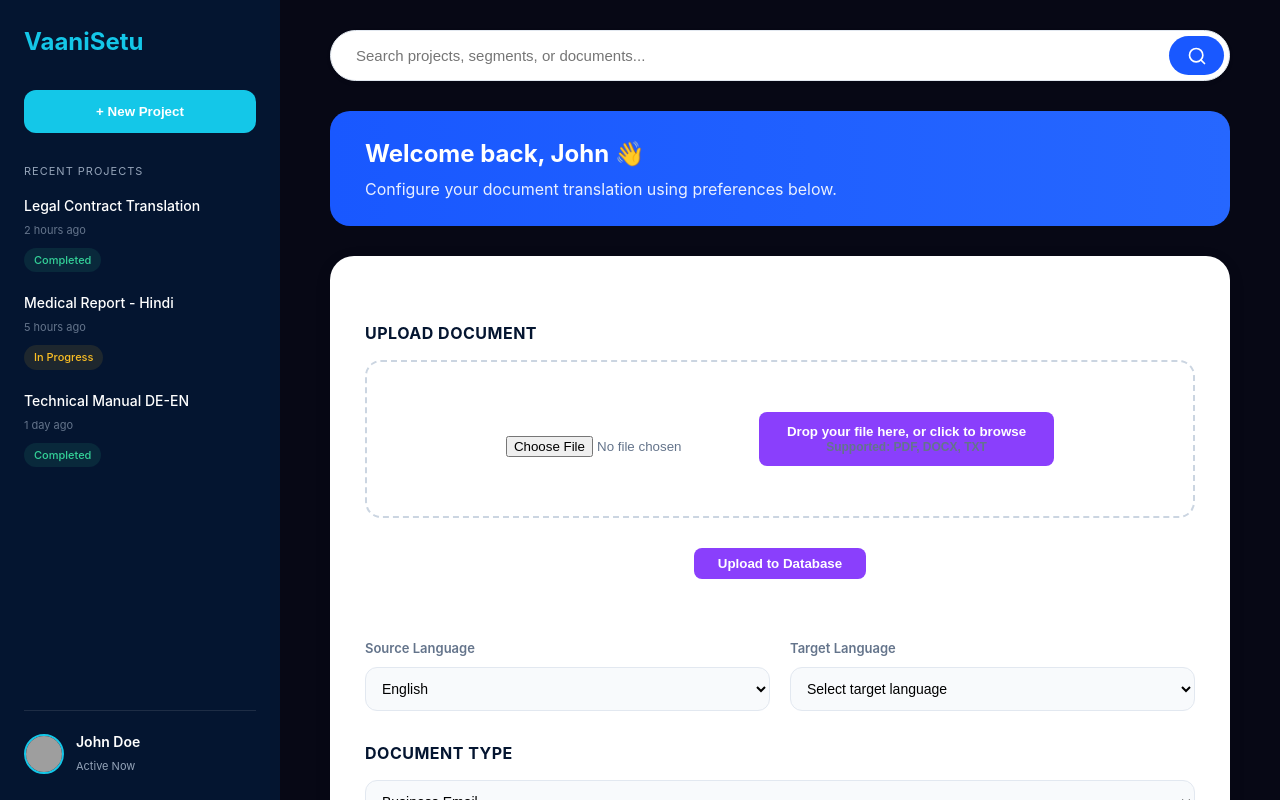
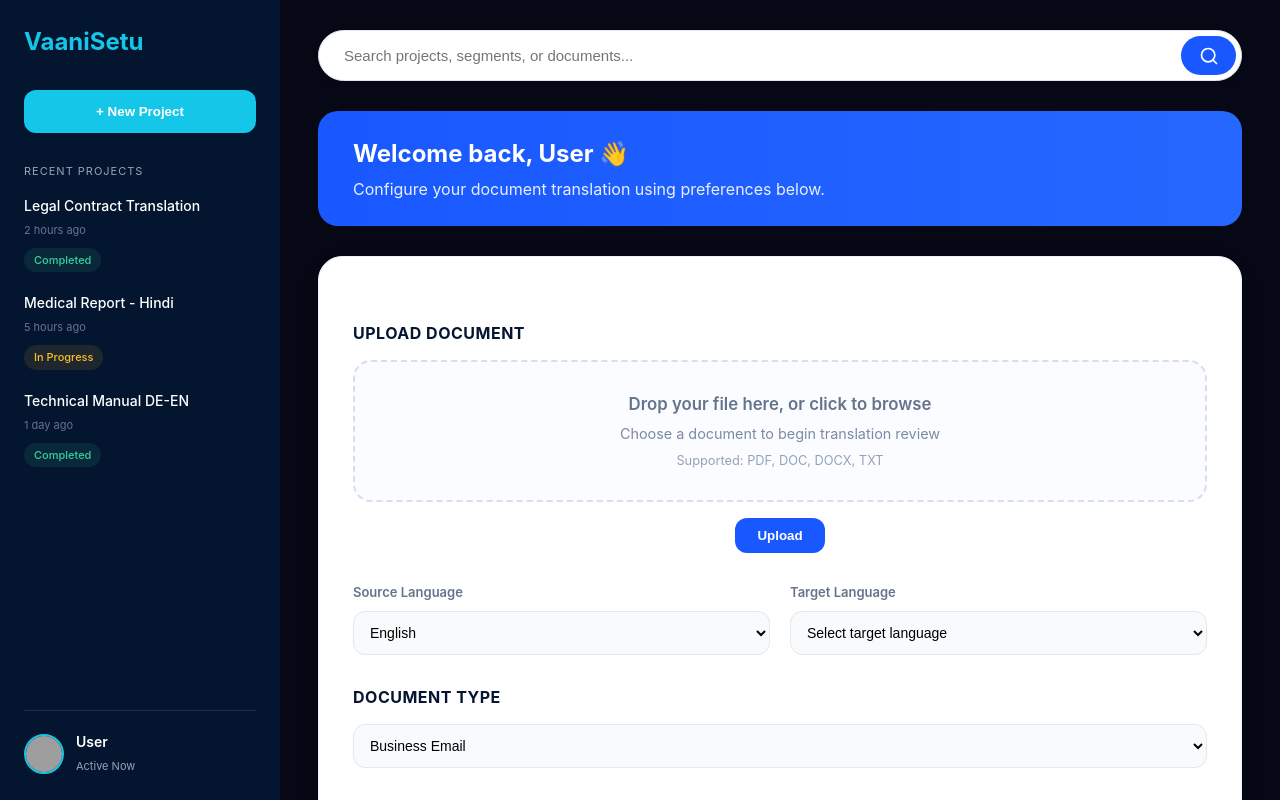
Before and after one commit to anushakinikar/AI-4-Real, a Next.js app in the folder frontend/: page /upload in a window 1280 px wide. Built offline with nearby package versions, Linux system fonts and the light colour scheme; grey boxes are pictures that could not be loaded.

Commit message:
Fixed Upload UI

```diff
--- a/frontend/src/app/upload/upload_page.css
+++ b/frontend/src/app/upload/upload_page.css
@@ -13,7 +13,6 @@ html {
     background: #f5f7fb;
     color: #333;
     overflow: hidden;
-    /* Prevent global scroll */
 }
 
 .main-layout {
@@ -121,12 +120,17 @@ html {
 /* 3. Main Content Area */
 .content-area {
     flex: 1;
-    padding: 30px 50px;
+    padding: 30px 38px;
     overflow-y: auto;
     height: 100vh;
 }
 
-/* Reference UI: Pill Search Bar (image_ad0721.png) */
+.upload-container {
+    width: 100%;
+    min-height: 100vh;
+}
+
+/* Search Bar */
 .search-container {
     position: relative;
     width: 100%;
@@ -182,9 +186,12 @@ html {
 /* 4. Form Components */
 .form-card {
     background: white;
-    padding: 35px;
+    padding: 34px;
     border-radius: 24px;
-    box-shadow: 0 4px 20px rgba(0, 0, 0, 0.05);
+    box-shadow: 0 8px 24px rgba(15, 23, 42, 0.06);
+    border: 1px solid #edf2ff;
+    max-width: 1040px;
+    margin: 0 auto 32px;
 }
 
 .section-title {
@@ -196,15 +203,104 @@ html {
     letter-spacing: 0.5px;
 }
 
+/* 5. Upload Box — FIXED */
 .upload-box {
-    border: 2px dashed #cbd5e1;
-    border-radius: 16px;
-    padding: 50px;
-    text-align: center;
-    color: #64748b;
-    margin-bottom: 30px;
+    margin-bottom: 16px;
 }
 
+.upload-dropzone {
+    width: 100%;
+    min-height: 142px;
+    border: 2px dashed #d6deef;
+    border-radius: 18px;
+    background: #fbfcff;
+    display: flex;
+    align-items: center;
+    justify-content: center;
+    padding: 28px 20px;
+    text-align: center;
+    cursor: pointer;
+    transition: border-color 0.2s ease, background 0.2s ease, transform 0.2s ease;
+}
+
+.upload-dropzone:hover {
+    border-color: #7c95ff;
+    background: #f4f7ff;
+    transform: translateY(-1px);
+}
+
+.upload-input-hidden {
+    display: none;
+}
+
+.upload-dropzone-content {
+    display: flex;
+    flex-direction: column;
+    align-items: center;
+    gap: 6px;
+}
+
+.upload-file-name {
+    font-size: 1.05rem;
+    font-weight: 600;
+    color: #64748b;
+    margin: 0;
+    word-break: break-word;
+}
+
+.upload-file-hint {
+    font-size: 0.9rem;
+    color: #7c8aa5;
+}
+
+.upload-supported {
+    font-size: 0.8rem;
+    color: #94a3b8;
+}
+
+.upload-actions {
+    display: flex;
+    flex-direction: column;
+    align-items: center;
+    gap: 10px;
+    margin-bottom: 8px;
+}
+
+.selected-file-note {
+    font-size: 0.9rem;
+    color: #475569;
+}
+
+.upload-db-btn {
+    border: none;
+    border-radius: 12px;
+    background: #1958ff;
+    color: #fff;
+    font-weight: 600;
+    padding: 10px 22px;
+    cursor: pointer;
+    transition: background 0.2s ease, transform 0.2s ease;
+}
+
+.upload-db-btn:hover {
+    background: #0f45d6;
+    transform: translateY(-1px);
+}
+
+.upload-status {
+    font-size: 0.9rem;
+    font-weight: 600;
+}
+
+.upload-status.success {
+    color: #15803d;
+}
+
+.upload-status.error {
+    color: #dc2626;
+}
+
+/* 6. Language Grid */
 .language-grid {
     display: grid;
     grid-template-columns: 1fr 1fr;
@@ -236,7 +332,7 @@ html {
     background-color: #fff;
 }
 
-/* 5. Option Grids (Tone & Privacy) */
+/* 7. Option Grids (Tone & Privacy) */
 .card-grid {
     display: grid;
     grid-template-columns: repeat(auto-fit, minmax(180px, 1fr));
@@ -256,7 +352,6 @@ html {
     background: #fff;
 }
 
-/* Active State Colors */
 .option-card.active {
     background: #041530;
     color: white;
@@ -264,7 +359,6 @@ html {
     box-shadow: 0 4px 12px rgba(4, 21, 48, 0.2);
 }
 
-/* Specialized Privacy Active States */
 .privacy-confidential.active {
     background: #fff7ed !important;
     color: #9a3412 !important;
@@ -282,7 +376,7 @@ html {
     opacity: 0.7;
 }
 
-/* 6. Buttons & Misc */
+/* 8. Submit Button */
 .submit-btn {
     float: right;
     margin-top: 40px;
@@ -301,3 +395,41 @@ html {
     transform: translateY(-1px);
     box-shadow: 0 10px 15px -3px rgba(25, 88, 255, 0.3);
 }
+
+@media (max-width: 900px) {
+    .sidebar {
+        width: 220px;
+        padding: 18px;
+    }
+
+    .content-area {
+        padding: 20px;
+    }
+
+    .language-grid {
+        grid-template-columns: 1fr;
+    }
+}
+
+@media (max-width: 640px) {
+    .main-layout {
+        flex-direction: column;
+        height: auto;
+        width: 100%;
+    }
+
+    .sidebar {
+        width: 100%;
+        height: auto;
+    }
+
+    .content-area {
+        height: auto;
+        padding: 16px;
+    }
+
+    .form-card {
+        padding: 20px;
+        border-radius: 18px;
+    }
+}
--- a/frontend/src/components/Header.js
+++ b/frontend/src/components/Header.js
@@ -1,4 +1,10 @@
+"use client";
+
+import useAuth from "../hooks/useAuth";
+
 export default function Header() {
+  const { userName } = useAuth();
+
   return (
     <>
       <div className="search-container">
@@ -16,7 +22,7 @@ export default function Header() {
       </div>
 
       <div className="welcome-banner">
-        <h2 style={{margin: 0}}>Welcome back, John 👋</h2>
+        <h2 style={{margin: 0}}>Welcome back, {userName} 👋</h2>
         <p style={{margin: '5px 0 0 0', opacity: 0.9}}>
           Configure your document translation using preferences below.
         </p>
--- a/frontend/src/components/ProjectForm.js
+++ b/frontend/src/components/ProjectForm.js
@@ -129,34 +129,48 @@ export default function ProjectForm() {
     return baseStyle;
   };
 
+  const isUploadError = /failed|error|please/i.test(uploadStatus);
+
   return (
     <div className="form-card">
       <h2 className="section-title">Upload Document</h2>
       <div className="upload-box">
-        <input type="file" onChange={handleFileSelection} />
-        <button className="btn-primary">
-          <p>Drop your file here, or click to browse</p>
-          <span style={{ fontSize: '12px', color: '#64748b' }}>Supported: PDF, DOCX, TXT</span>
-        </button>
+        <label htmlFor="document-upload" className="upload-dropzone">
+          <input
+            id="document-upload"
+            type="file"
+            className="upload-input-hidden"
+            onChange={handleFileSelection}
+          />
+          <div className="upload-dropzone-content">
+            <p className="upload-file-name">
+              {file ? file.name : 'Drop your file here, or click to browse'}
+            </p>
+            <span className="upload-file-hint">
+              {file ? 'File selected and ready to upload' : 'Choose a document to begin translation review'}
+            </span>
+            <span className="upload-supported">Supported: PDF, DOC, DOCX, TXT</span>
+          </div>
+        </label>
       </div>
-      <div style={{ marginTop: '15px', textAlign: 'center' }}>
-        {file && <p style={{ fontSize: '14px', marginBottom: '10px' }}>Selected: {file.name}</p>}
+
+      <div className="upload-actions">
+        {file && <p className="selected-file-note">Selected: {file.name}</p>}
 
         <button
           onClick={handleUploadClick}
-          className="btn-primary"
-          style={{ width: 'auto', padding: '8px 24px', backgroundColor: '#8a3ffc' }}
+          className="upload-db-btn"
+          type="button"
         >
-          Upload to Database
+          Upload
         </button>
 
-        {uploadStatus && <div style={{ marginTop: '10px', fontSize: '14px', color: uploadStatus.includes("Failed") || uploadStatus.includes("Error") ? 'red' : 'green' }}>
-          {uploadStatus}
-        </div>}
+        {uploadStatus && (
+          <div className={`upload-status ${isUploadError ? 'error' : 'success'}`}>
+            {uploadStatus}
+          </div>
+        )}
       </div>
-      {/* ------------------------------------------------ */}
-      <div className="language-grid" style={{ marginTop: '30px' }}></div>
-
 
       <div className="language-grid" style={{ marginTop: '30px' }}>
         <div>
--- a/frontend/src/components/Sidebar.js
+++ b/frontend/src/components/Sidebar.js
@@ -1,4 +1,9 @@
+"use client";
+
+import useAuth from "../hooks/useAuth";
+
 export default function Sidebar() {
+  const { userName } = useAuth();
   const projects = [
     { name: "Legal Contract Translation", time: "2 hours ago", status: "Completed" },
     { name: "Medical Report - Hindi", time: "5 hours ago", status: "In Progress" },
@@ -26,12 +31,12 @@ export default function Sidebar() {
 
       <div className="user-profile">
         <img
-          src="https://api.dicebear.com/7.x/avataaars/svg?seed=John"
+          src={`https://api.dicebear.com/7.x/avataaars/svg?seed=${encodeURIComponent(userName)}`}
           alt="User"
           className="profile-pic"
         />
         <div className="user-info">
-          <p style={{margin: 0, fontWeight: '600', fontSize: '14px'}}>John Doe</p>
+          <p style={{margin: 0, fontWeight: '600', fontSize: '14px'}}>{userName}</p>
           <span style={{fontSize: '11px', color: '#94a3b8'}}>Active Now</span>
         </div>
       </div>
--- a/frontend/src/hooks/useAuth.js
+++ b/frontend/src/hooks/useAuth.js
@@ -1,3 +1,25 @@
-/**
- * TODO: Add implementation for frontend/src/hooks/useAuth.js.
- */
+"use client";
+
+import { useEffect, useState } from "react";
+import { getStoredUser, getStoredUserName } from "../lib/auth.js";
+
+export default function useAuth() {
+  const [user, setUser] = useState(null);
+  const [userName, setUserName] = useState("User");
+
+  useEffect(() => {
+    const syncUser = () => {
+      setUser(getStoredUser());
+      setUserName(getStoredUserName());
+    };
+
+    syncUser();
+    window.addEventListener("storage", syncUser);
+
+    return () => {
+      window.removeEventListener("storage", syncUser);
+    };
+  }, []);
+
+  return { user, userName };
+}
--- a/frontend/src/lib/auth.js
+++ b/frontend/src/lib/auth.js
@@ -1,3 +1,18 @@
-/**
- * TODO: Add implementation for frontend/src/lib/auth.js.
- */
+export function getStoredUser() {
+  if (typeof window === "undefined") {
+    return null;
+  }
+
+  try {
+    const rawUser = window.localStorage.getItem("user");
+    return rawUser ? JSON.parse(rawUser) : null;
+  } catch (error) {
+    console.error("Failed to read stored user:", error);
+    return null;
+  }
+}
+
+export function getStoredUserName() {
+  const user = getStoredUser();
+  return user?.name || user?.full_name || user?.email || "User";
+}
```
